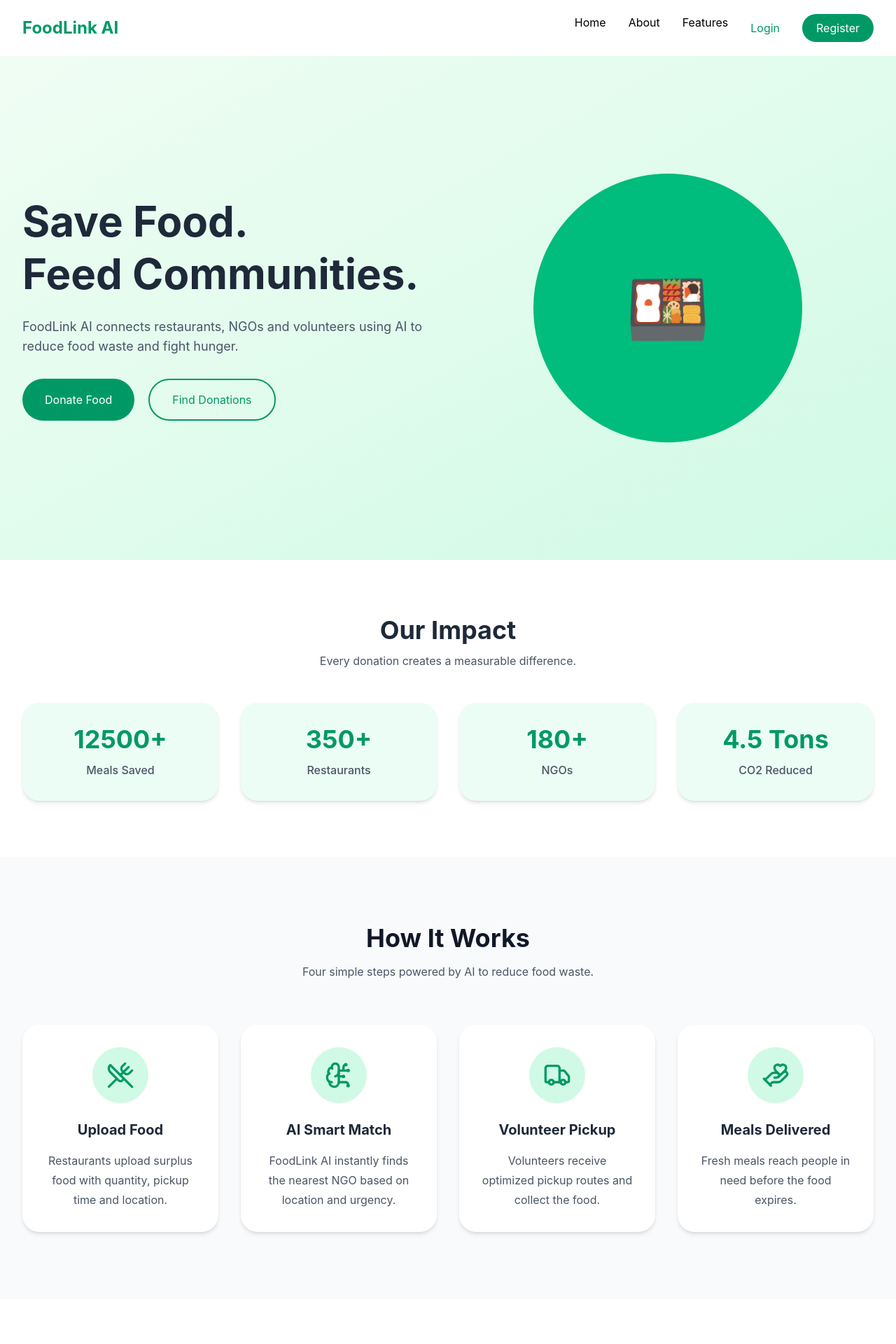
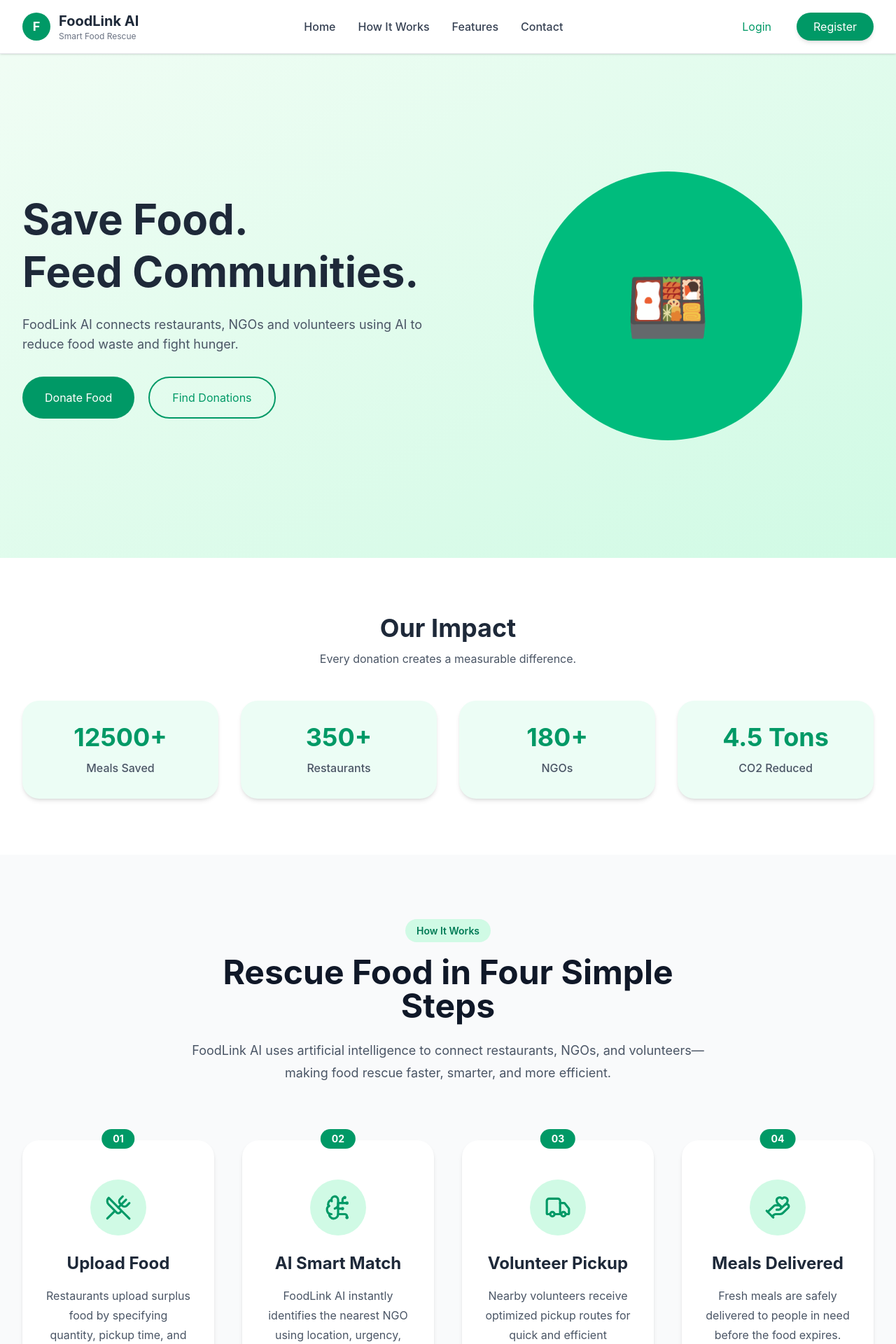
Before and after one commit to rohan1-alt/FoodLinkAI, a React app in the folder frontend/: page / in a window 1280 px wide. Shown: the top 1920 px of the page at 70% size. Built offline with nearby package versions, Linux system fonts and the light colour scheme; the HTML template or start-up script is replaced by a standard one.

Commit message:
complete responsive landing page

```diff
--- a/frontend/src/App.jsx
+++ b/frontend/src/App.jsx
@@ -1,7 +1,18 @@
+import { BrowserRouter, Routes, Route } from "react-router-dom";
 import Home from "./pages/Home";
+import Login from "./pages/Login";
+import Register from "./pages/Register";
 
 function App() {
-  return <Home />;
+  return (
+    <BrowserRouter>
+      <Routes>
+        <Route path="/" element={<Home />} />
+        <Route path="/login" element={<Login />} />
+        <Route path="/register" element={<Register />} />
+      </Routes>
+    </BrowserRouter>
+  );
 }
 
 export default App;
--- a/frontend/src/components/HowItWorks.jsx
+++ b/frontend/src/components/HowItWorks.jsx
@@ -8,70 +8,93 @@ import {
 function HowItWorks() {
   const steps = [
     {
-      icon: <UtensilsCrossed size={40} />,
+      number: "01",
+      icon: <UtensilsCrossed size={38} />,
       title: "Upload Food",
       description:
-        "Restaurants upload surplus food with quantity, pickup time and location.",
+        "Restaurants upload surplus food by specifying quantity, pickup time, and location.",
     },
     {
-      icon: <BrainCircuit size={40} />,
+      number: "02",
+      icon: <BrainCircuit size={38} />,
       title: "AI Smart Match",
       description:
-        "FoodLink AI instantly finds the nearest NGO based on location and urgency.",
+        "FoodLink AI instantly identifies the nearest NGO using location, urgency, and food availability.",
     },
     {
-      icon: <Truck size={40} />,
+      number: "03",
+      icon: <Truck size={38} />,
       title: "Volunteer Pickup",
       description:
-        "Volunteers receive optimized pickup routes and collect the food.",
+        "Nearby volunteers receive optimized pickup routes for quick and efficient collection.",
     },
     {
-      icon: <HandHeart size={40} />,
+      number: "04",
+      icon: <HandHeart size={38} />,
       title: "Meals Delivered",
       description:
-        "Fresh meals reach people in need before the food expires.",
+        "Fresh meals are safely delivered to people in need before the food expires.",
     },
   ];
 
   return (
-    <section className="bg-gray-50 py-24">
+    <section
+      id="how-it-works"
+      className="py-24 bg-gray-50"
+    >
       <div className="max-w-7xl mx-auto px-8">
 
-        <div className="text-center">
+        {/* Heading */}
+        <div className="text-center max-w-3xl mx-auto">
 
-          <h2 className="text-4xl font-bold text-gray-900">
+          <span className="bg-emerald-100 text-emerald-700 px-4 py-2 rounded-full text-sm font-semibold">
             How It Works
+          </span>
+
+          <h2 className="text-5xl font-bold text-gray-900 mt-6">
+            Rescue Food in Four Simple Steps
           </h2>
 
-          <p className="mt-4 text-gray-600">
-            Four simple steps powered by AI to reduce food waste.
+          <p className="mt-6 text-lg text-gray-600 leading-8">
+            FoodLink AI uses artificial intelligence to connect restaurants,
+            NGOs, and volunteers—making food rescue faster, smarter, and more
+            efficient.
           </p>
 
         </div>
 
-        <div className="grid grid-cols-1 md:grid-cols-2 lg:grid-cols-4 gap-8 mt-16">
+        {/* Cards */}
+        <div className="relative grid grid-cols-1 md:grid-cols-2 lg:grid-cols-4 gap-10 mt-20">
 
-          {steps.map((step, index) => (
+          {/* Connecting line (desktop only) */}
+          <div className="hidden lg:block absolute top-12 left-0 w-full h-1 bg-emerald-100 -z-10"></div>
 
+          {steps.map((step) => (
             <div
-              key={index}
-              className="bg-white rounded-3xl shadow-md hover:shadow-2xl hover:-translate-y-2 transition-all duration-300 p-8 text-center"
+              key={step.number}
+              className="relative bg-white rounded-3xl shadow-md hover:shadow-xl hover:-translate-y-2 transition-all duration-300 p-8 text-center"
             >
+              {/* Step Number */}
+              <div className="absolute -top-4 left-1/2 -translate-x-1/2 bg-emerald-600 text-white text-sm font-bold px-4 py-1 rounded-full">
+                {step.number}
+              </div>
 
-              <div className="w-20 h-20 rounded-full bg-emerald-100 text-emerald-600 flex items-center justify-center mx-auto">
+              {/* Icon */}
+              <div className="w-20 h-20 mx-auto mt-6 rounded-full bg-emerald-100 text-emerald-600 flex items-center justify-center">
                 {step.icon}
               </div>
 
-              <h3 className="mt-6 text-xl font-bold text-gray-800">
+              {/* Title */}
+              <h3 className="mt-6 text-2xl font-bold text-gray-800">
                 {step.title}
               </h3>
 
+              {/* Description */}
               <p className="mt-4 text-gray-600 leading-7">
                 {step.description}
               </p>
 
             </div>
-
           ))}
 
         </div>
--- a/frontend/src/components/Navbar.jsx
+++ b/frontend/src/components/Navbar.jsx
@@ -1,35 +1,81 @@
+import { Link } from "react-router-dom";
+
 function Navbar() {
   return (
-    <nav className="w-full bg-white shadow-sm">
-      <div className="max-w-7xl mx-auto px-8 py-5 flex justify-between items-center">
+    <nav className="sticky top-0 z-50 bg-white/80 backdrop-blur-md border-b border-gray-200 shadow-sm">
+      <div className="max-w-7xl mx-auto px-8 py-4 flex items-center justify-between">
 
-        <h1 className="text-2xl font-bold text-emerald-600">
+        {/* Logo */}
+        <Link to="/" className="flex items-center gap-3">
+          <div className="w-10 h-10 rounded-full bg-emerald-600 flex items-center justify-center text-white font-bold text-lg">
+            F
+          </div>
+
+          <div>
+            <h1 className="text-xl font-bold text-gray-800">
               FoodLink AI
             </h1>
+            <p className="text-xs text-gray-500">
+              Smart Food Rescue
+            </p>
+          </div>
+        </Link>
 
-        <div className="space-x-8 hidden md:flex">
-          <a href="#" className="hover:text-emerald-600">
+        {/* Navigation Links */}
+        <ul className="hidden md:flex items-center gap-8 font-medium text-gray-700">
+          <li>
+            <Link
+              to="/"
+              className="hover:text-emerald-600 transition duration-300"
+            >
               Home
+            </Link>
+          </li>
+
+          <li>
+            <a
+              href="#how-it-works"
+              className="hover:text-emerald-600 transition duration-300"
+            >
+              How It Works
             </a>
+          </li>
 
-          <a href="#" className="hover:text-emerald-600">
-            About
-          </a>
-
-          <a href="#" className="hover:text-emerald-600">
+          <li>
+            <a
+              href="#features"
+              className="hover:text-emerald-600 transition duration-300"
+            >
               Features
             </a>
+          </li>
 
-          <button className="text-emerald-600">
+          <li>
+            <a
+              href="#contact"
+              className="hover:text-emerald-600 transition duration-300"
+            >
+              Contact
+            </a>
+          </li>
+        </ul>
+
+        {/* Buttons */}
+        <div className="flex items-center gap-4">
+
+          <Link to="/login">
+            <button className="px-5 py-2 rounded-full text-emerald-600 hover:bg-emerald-50 transition duration-300">
               Login
             </button>
+          </Link>
 
-          <button className="bg-emerald-600 text-white px-5 py-2 rounded-full hover:bg-emerald-700 transition">
+          <Link to="/register">
+            <button className="bg-emerald-600 text-white px-6 py-2 rounded-full shadow-md hover:bg-emerald-700 transition duration-300">
               Register
             </button>
+          </Link>
 
         </div>
-
       </div>
     </nav>
   );
--- a/frontend/src/pages/Login.jsx
+++ b/frontend/src/pages/Login.jsx
@@ -0,0 +1,41 @@
+function Login() {
+  return (
+    <div className="min-h-screen bg-emerald-50 flex items-center justify-center">
+      <div className="bg-white p-10 rounded-3xl shadow-xl w-full max-w-md">
+
+        <h1 className="text-3xl font-bold text-center text-gray-800">
+          Welcome Back
+        </h1>
+
+        <p className="text-center text-gray-500 mt-2">
+          Login to FoodLink AI
+        </p>
+
+        <form className="mt-8 space-y-5">
+
+          <input
+            type="email"
+            placeholder="Email"
+            className="w-full border rounded-xl px-4 py-3 focus:outline-none focus:ring-2 focus:ring-emerald-500"
+          />
+
+          <input
+            type="password"
+            placeholder="Password"
+            className="w-full border rounded-xl px-4 py-3 focus:outline-none focus:ring-2 focus:ring-emerald-500"
+          />
+
+          <button
+            className="w-full bg-emerald-600 text-white py-3 rounded-xl hover:bg-emerald-700 transition"
+          >
+            Login
+          </button>
+
+        </form>
+
+      </div>
+    </div>
+  );
+}
+
+export default Login;
--- a/frontend/src/pages/Register.jsx
+++ b/frontend/src/pages/Register.jsx
@@ -0,0 +1,43 @@
+function Register() {
+  return (
+    <div className="min-h-screen bg-emerald-50 flex items-center justify-center">
+      <div className="bg-white p-10 rounded-3xl shadow-xl w-full max-w-md">
+
+        <h1 className="text-3xl font-bold text-center">
+          Create Account
+        </h1>
+
+        <form className="space-y-5 mt-8">
+
+          <input
+            type="text"
+            placeholder="Full Name"
+            className="w-full border rounded-xl px-4 py-3"
+          />
+
+          <input
+            type="email"
+            placeholder="Email"
+            className="w-full border rounded-xl px-4 py-3"
+          />
+
+          <input
+            type="password"
+            placeholder="Password"
+            className="w-full border rounded-xl px-4 py-3"
+          />
+
+          <button
+            className="w-full bg-emerald-600 text-white py-3 rounded-xl hover:bg-emerald-700"
+          >
+            Register
+          </button>
+
+        </form>
+
+      </div>
+    </div>
+  );
+}
+
+export default Register;
```
Lines whose indentation alone changed are shown as unchanged.
